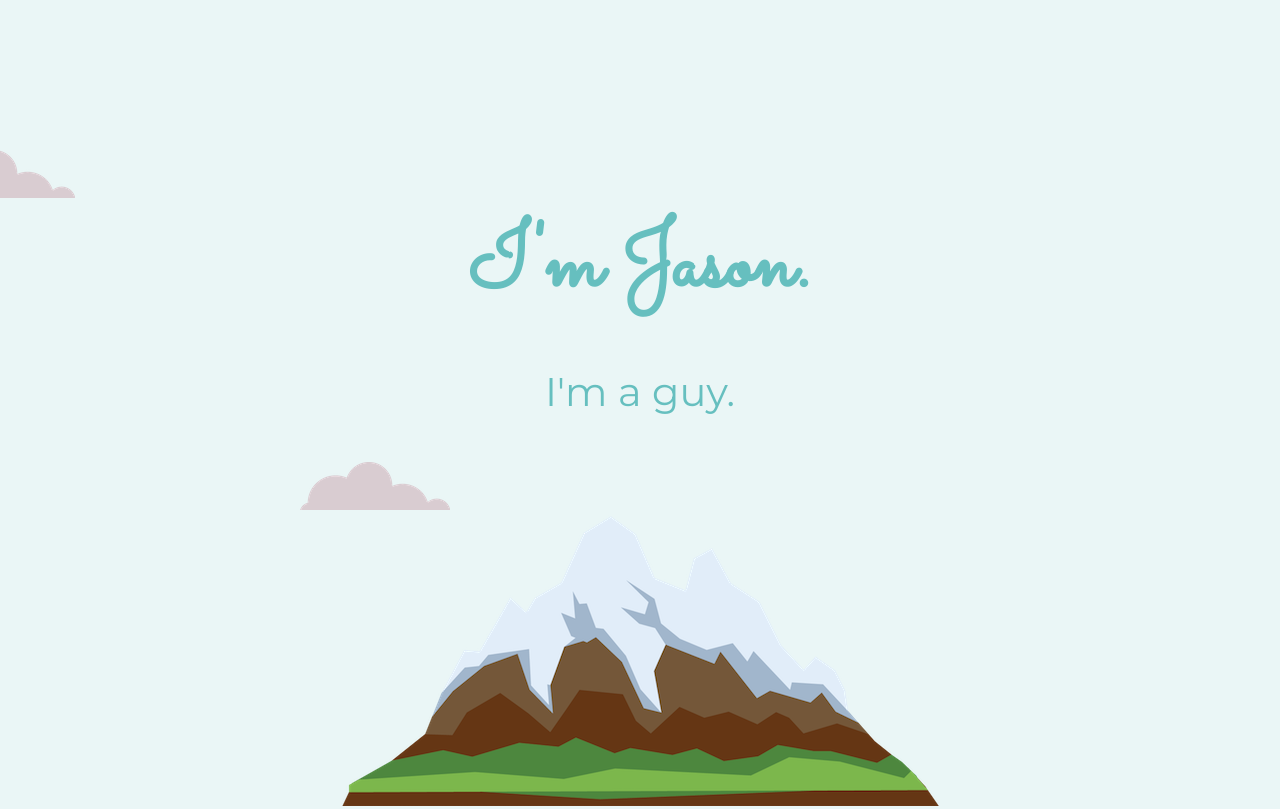
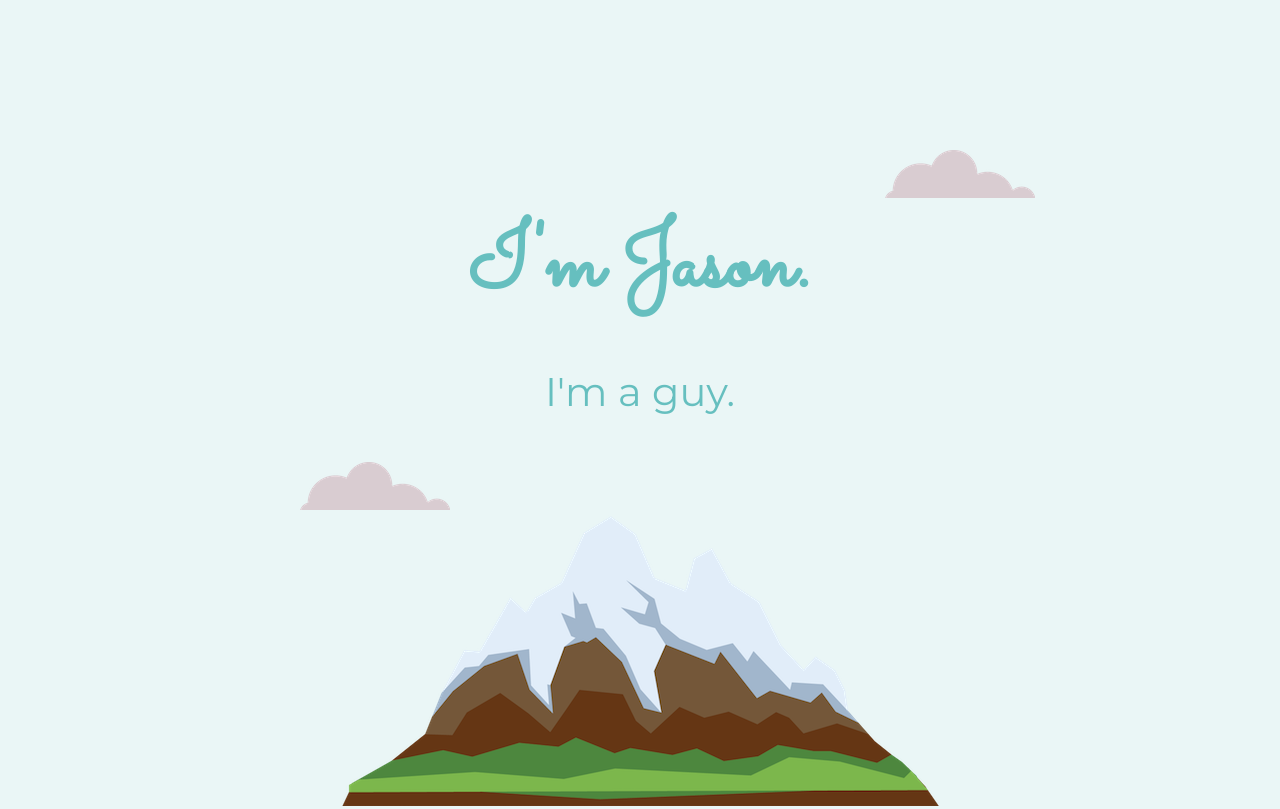
Before and after one commit to jmb8523/JasonIsAGuy, a plain HTML site: page index.html in a window 1280 px wide. Shown: the top 809 px of the page. Drawn offline with Linux system fonts and the light colour scheme.

Commit message:
Update styles.css

```diff
--- a/CSS/styles.css
+++ b/CSS/styles.css
@@ -61,7 +61,7 @@ h3 {
 
 .top-cloud {
   position: relative;
-  right: 50%;
+  left: 25%;
   bottom: 94px;
   top: 50px;
 }
```
